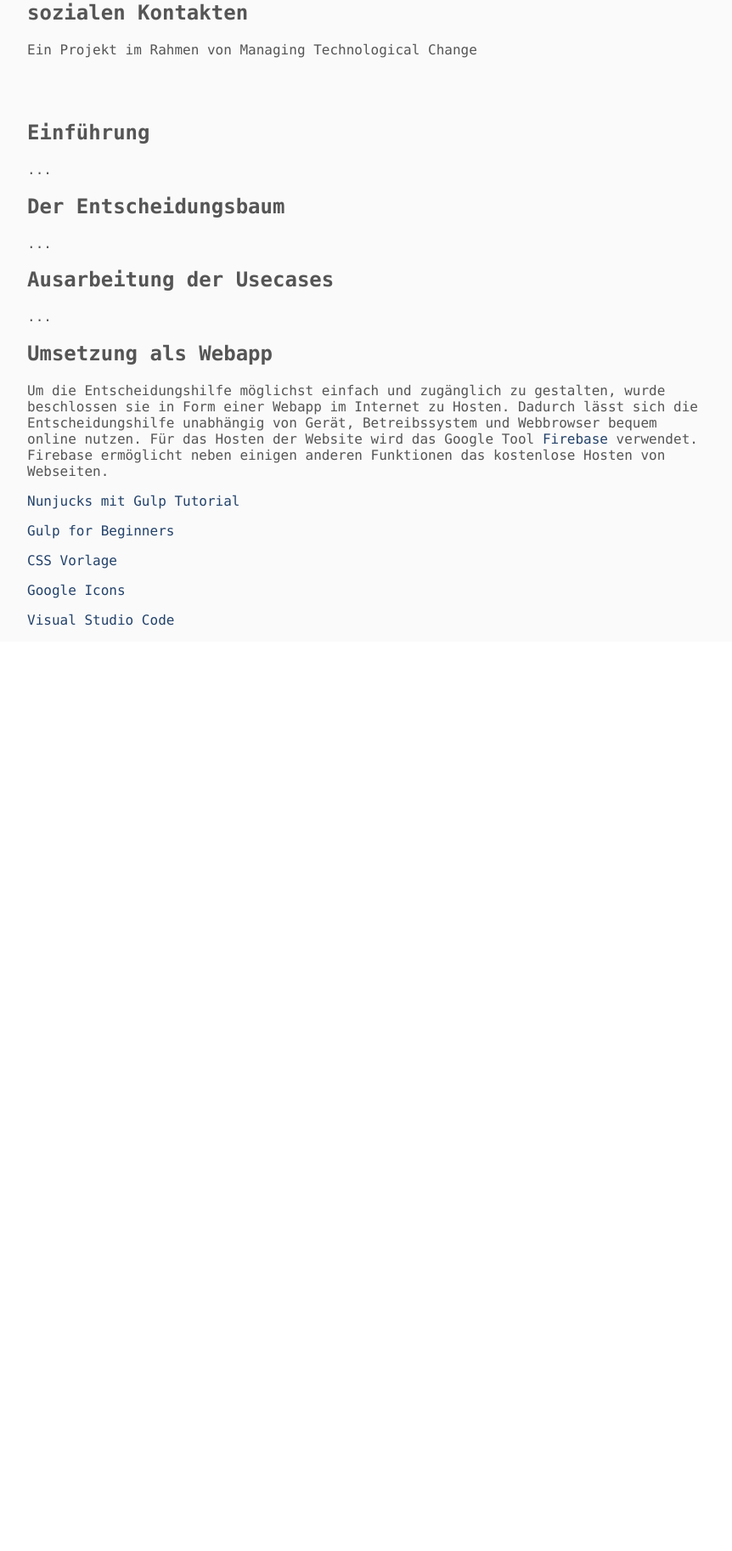
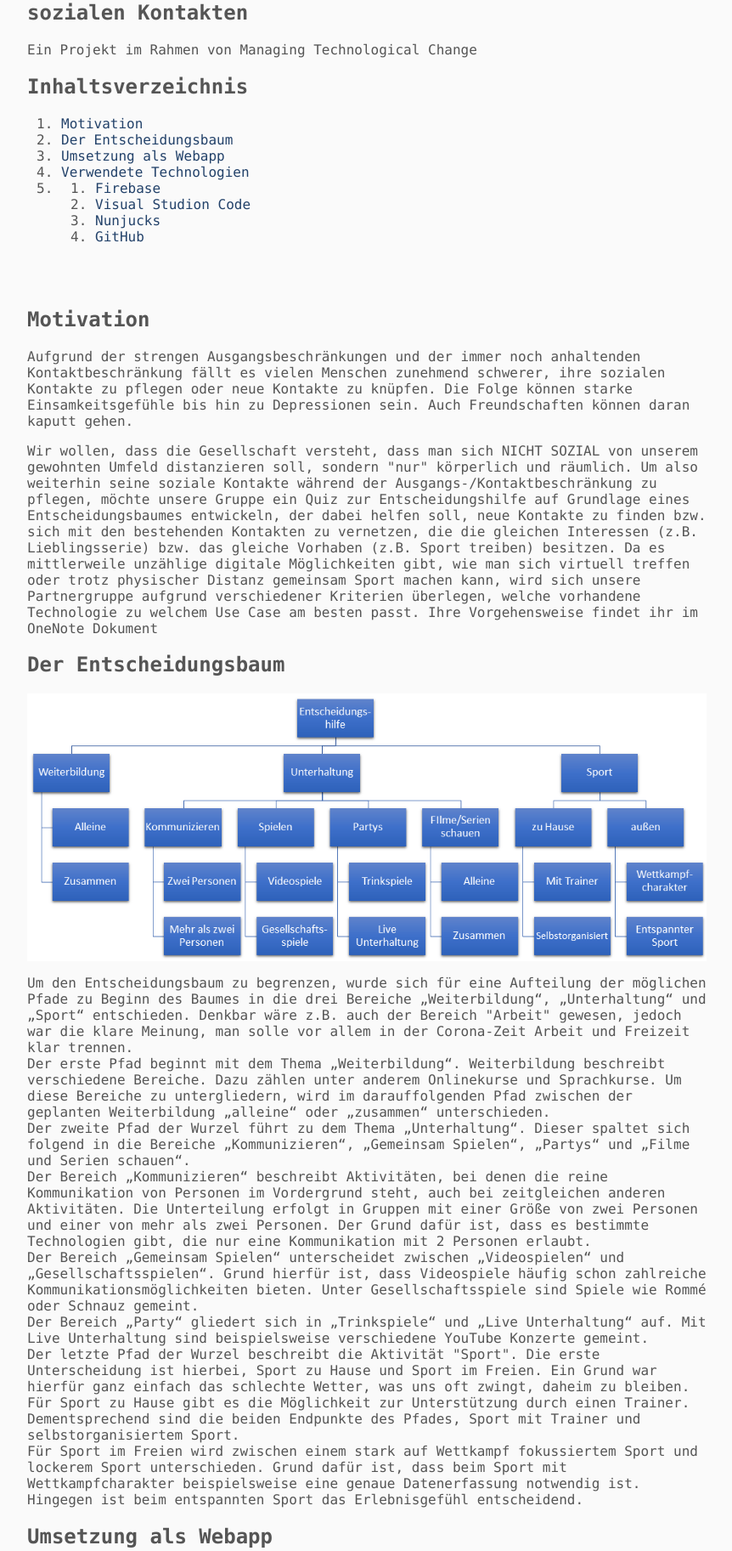
Before and after one commit to PauKre/corona-decisionhelper, a web app: file public/about.html in a window 1280 px wide. Shown: the part 124-1949 px from the top of the page at 85% size, without its empty margins (208-1070 px from the left). Before the commit the page ends 860 px from the top, so only its background shows below. Run offline with its HTML, style and script files only (its server is not run), Linux system fonts and the light colour scheme.

Commit message:
schreiben der Über-Seite

```diff
--- a/public/about.html
+++ b/public/about.html
@@ -24,19 +24,56 @@
   <section class="content">
       <h1>Erstellen einer Entscheidungshilfe zur Pflege von sozialen Kontakten</h1>
       <p>Ein Projekt im Rahmen von Managing Technological Change</p>
+      <h2>Inhaltsverzeichnis</h2>
+      <ol>
+        <li><a href="#motivation">Motivation</a></li>
+        <li><a href="#entscheidungsbaum">Der Entscheidungsbaum</a></li>
+        <li><a href="#webapp">Umsetzung als Webapp</a></li>
+        <li><a href="#technologien">Verwendete Technologien</a></li>
+        <li>
+          <ol>
+            <li><a href="#firebase">Firebase</a></li>
+            <li><a href="#code">Visual Studion Code</a></li>
+            <li><a href="#nunjucks">Nunjucks</a></li>
+            <li><a href="#github">GitHub</a></li>
+          </ol>
+        </li>
+
+      </ol>
       <br><br>
-      <h2>Einführung</h2>
+      <h2 id="motivation">Motivation</h2>
+      <p>Aufgrund der strengen Ausgangsbeschränkungen und der immer noch anhaltenden Kontaktbeschränkung fällt es vielen Menschen zunehmend schwerer, ihre sozialen Kontakte zu pflegen oder neue Kontakte zu knüpfen. Die Folge können starke Einsamkeitsgefühle bis hin zu Depressionen sein. Auch Freundschaften können daran kaputt gehen.</p>
+      <p>Wir wollen, dass die Gesellschaft versteht, dass man sich NICHT SOZIAL von unserem gewohnten Umfeld distanzieren soll, sondern "nur" körperlich und räumlich. Um also weiterhin seine soziale Kontakte während der Ausgangs-/Kontaktbeschränkung zu pflegen, möchte unsere Gruppe ein Quiz zur Entscheidungshilfe auf Grundlage eines Entscheidungsbaumes entwickeln, der dabei helfen soll, neue Kontakte zu finden bzw. sich mit den bestehenden Kontakten zu vernetzen, die die gleichen Interessen (z.B. Lieblingsserie) bzw. das gleiche Vorhaben (z.B. Sport treiben) besitzen. Da es mittlerweile unzählige digitale Möglichkeiten gibt, wie man sich virtuell treffen oder trotz physischer Distanz gemeinsam Sport machen kann, wird sich unsere Partnergruppe aufgrund verschiedener Kriterien überlegen, welche vorhandene Technologie zu welchem Use Case am besten passt.  Ihre Vorgehensweise findet ihr im OneNote Dokument</p>
+
+      <h2 id="entscheidungsbaum">Der Entscheidungsbaum</h2>
+      <img id="tree" src="images/entscheidungsbaum.png">
+      <p>Um den Entscheidungsbaum zu begrenzen, wurde sich für eine Aufteilung der möglichen Pfade zu Beginn des Baumes in die drei Bereiche „Weiterbildung“, „Unterhaltung“ und „Sport“ entschieden. Denkbar wäre z.B. auch der Bereich "Arbeit" gewesen, jedoch war die klare Meinung, man solle vor allem in der Corona-Zeit Arbeit und Freizeit klar trennen.
+      <br>Der erste Pfad beginnt mit dem Thema „Weiterbildung“. Weiterbildung beschreibt verschiedene Bereiche. Dazu zählen unter anderem Onlinekurse und Sprachkurse. Um diese Bereiche zu untergliedern, wird im darauffolgenden Pfad zwischen der geplanten Weiterbildung „alleine“ oder „zusammen“ unterschieden.
+      <br>Der zweite Pfad der Wurzel führt zu dem Thema „Unterhaltung“. Dieser spaltet sich folgend in die Bereiche „Kommunizieren“, „Gemeinsam Spielen“, „Partys“ und „Filme und Serien schauen“.
+      <br>Der Bereich „Kommunizieren“ beschreibt Aktivitäten, bei denen die reine Kommunikation von Personen im Vordergrund steht, auch bei zeitgleichen anderen Aktivitäten. Die Unterteilung erfolgt in Gruppen mit einer Größe von zwei Personen und einer von mehr als zwei Personen. Der Grund dafür ist, dass es bestimmte Technologien gibt, die nur eine Kommunikation mit 2 Personen erlaubt.
+      <br>Der Bereich „Gemeinsam Spielen“ unterscheidet zwischen „Videospielen“ und „Gesellschaftsspielen“. Grund hierfür ist, dass Videospiele häufig schon zahlreiche Kommunikationsmöglichkeiten bieten. Unter Gesellschaftsspiele sind Spiele wie Rommé oder Schnauz gemeint.
+      <br>Der Bereich „Party“ gliedert sich in „Trinkspiele“ und „Live Unterhaltung“ auf. Mit Live Unterhaltung sind beispielsweise verschiedene YouTube Konzerte gemeint.
+      <br>Der letzte Pfad der Wurzel beschreibt die Aktivität "Sport". Die erste Unterscheidung ist hierbei, Sport zu Hause und Sport im Freien. Ein Grund war hierfür ganz einfach das schlechte Wetter, was uns oft zwingt, daheim zu bleiben.
+      <br>Für Sport zu Hause gibt es die Möglichkeit zur Unterstützung durch einen Trainer. Dementsprechend sind die beiden Endpunkte des Pfades, Sport mit Trainer und selbstorganisiertem Sport.
+      <br>Für Sport im Freien wird zwischen einem stark auf Wettkampf fokussiertem Sport und lockerem Sport unterschieden. Grund dafür ist, dass beim Sport mit Wettkampfcharakter beispielsweise eine genaue Datenerfassung notwendig ist. Hingegen ist beim entspannten Sport das Erlebnisgefühl entscheidend.</p>
+
+      <h2 id="webapp">Umsetzung als Webapp</h2>
+      <p>Um die Entscheidungshilfe möglichst einfach und zugänglich zu gestalten, wurde beschlossen sie in Form einer Webapp im Internet zu Hosten.
+      Dadurch lässt sich die Entscheidungshilfe unabhängig von Gerät, Betreibssystem und Webbrowser ohne Installation bequem online nutzen.</p>
+
+      <h2 id="technologien">Verwendete Technologien</h2>
+      <p>Im folgenden sollend die zur Erstellung der Webseite verwendeten Technologien kurz vorgestellt werden. Außerdem soll erklärt werden, wieso die jeweiligen Technologien und keine Konkurrenzprodukte verwendet wurden.</p>
+
+      <h3 id="firebase">Firebase</h3>
+      <p>Für das Hosten der Website wird das Google Tool <a href="https://firebase.google.com/">Firebase</a> verwendet.
+      Firebase ermöglicht neben einigen anderen Funktionen das kostenlose Hosten von Webseiten. Es wurde sich für Firebase entschieden, da im Team bereits Erfahrungen mit dem Hosten von statischen Webseiten mit Firebase vorhanden waren. Außerdem lässt sich durch die Verwendung von Firebase die Webapp leicht um weitere Features wie eine Integration von Google Analytics erweitern.</p>
+      <h3 id="code">Visual Studio Code</h3>
+      <p>Zum Erstellen der für die Webapp benötigten Quelldateien wurde der Codeeditor <a href="https://code.visualstudio.com/">Visual Studio Code</a> verwendet. Die Vorteile von VS Code liegen neben der Möglichkeit </p>
+      <h3 id="nunjucks">Nunjucks</h3>
       <p>...</p>
-      <h2>Der Entscheidungsbaum</h2>
+      <h3 id="github">Github</h3>
       <p>...</p>
-      <h2>Ausarbeitung der Usecases</h2>
-      <p>...</p>
-      <h2>Umsetzung als Webapp</h2>
-      <p>Um die Entscheidungshilfe möglichst einfach und zugänglich zu gestalten, wurde beschlossen sie in Form einer Webapp im Internet zu Hosten.
-      Dadurch lässt sich die Entscheidungshilfe unabhängig von Gerät, Betreibssystem und Webbrowser bequem online nutzen.
-      Für das Hosten der Website wird das Google Tool <a href="https://firebase.google.com/">Firebase</a> verwendet.
-      Firebase ermöglicht neben einigen anderen Funktionen das kostenlose Hosten von Webseiten.
-       </p>
+
        <p><a href="https://zellwk.com/blog/nunjucks-with-gulp/">Nunjucks mit Gulp Tutorial</a></p>
        <p><a href="https://css-tricks.com/gulp-for-beginners/">Gulp for Beginners</a></p>
        <p><a href="https://github.com/iamshaunjp/firebase-functions/blob/lesson-3/public/css/styles.css">CSS Vorlage</a></p>
--- a/public/css/styles.css
+++ b/public/css/styles.css
@@ -1,3 +1,4 @@
+/* Wir bitten um Vergebung für unsere Unfähigkeit, CSS richtig zu verwenden */
 /* mini reset */
   body{
     margin: 0;
@@ -142,3 +143,10 @@ li a:hover{
 .backbutton, .homebutton{
   margin-bottom: 50px;
 }
+
+#tree{
+  display: block;
+  margin-left: auto;
+  margin-right: auto;
+  width: 100%;
+}
```
Also changed, not shown: app/pages/about.nunjucks (+47 -10 lines), public/images/entscheidungsbaum.png (added).
